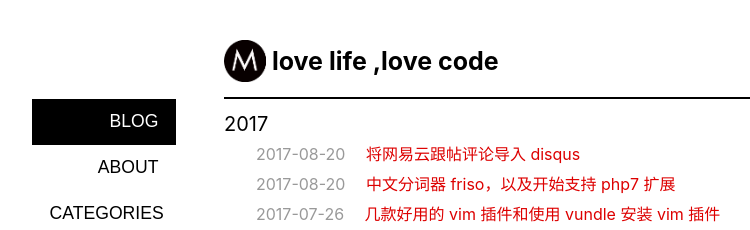
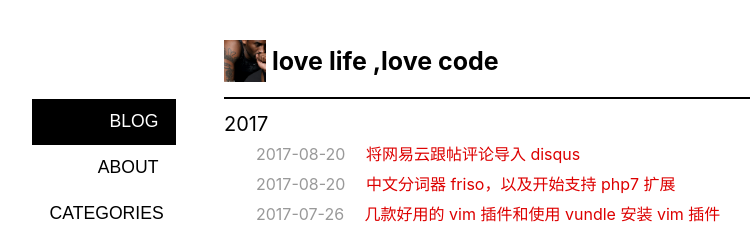
Before and after one commit to jian9ta1ba0/jtbadbb.github.io, a Jekyll site: the page built from index.html, in a window 1280 px wide. Shown: the top 230 px of the page, without its empty margins (16-766 px from the left). Built offline with Jekyll 4.4.1, drawn with Linux system fonts in a browser that asks for light colours.

Commit message:
Update header.html

```diff
--- a/_includes/header.html
+++ b/_includes/header.html
@@ -4,7 +4,7 @@
     {% if page.title %}
     <h4 class="entry-title"><a href="{{ page.url }}">{{ page.title }}</a></h4>
     {% else%}
-    <img src="/images/logo.png" style="width: 42px;" />
+    <img src="/images/14925803.png" style="width: 42px;" />
     <a href="/">{{ site.title }}</a>
     {% endif %}
   </div>
```
